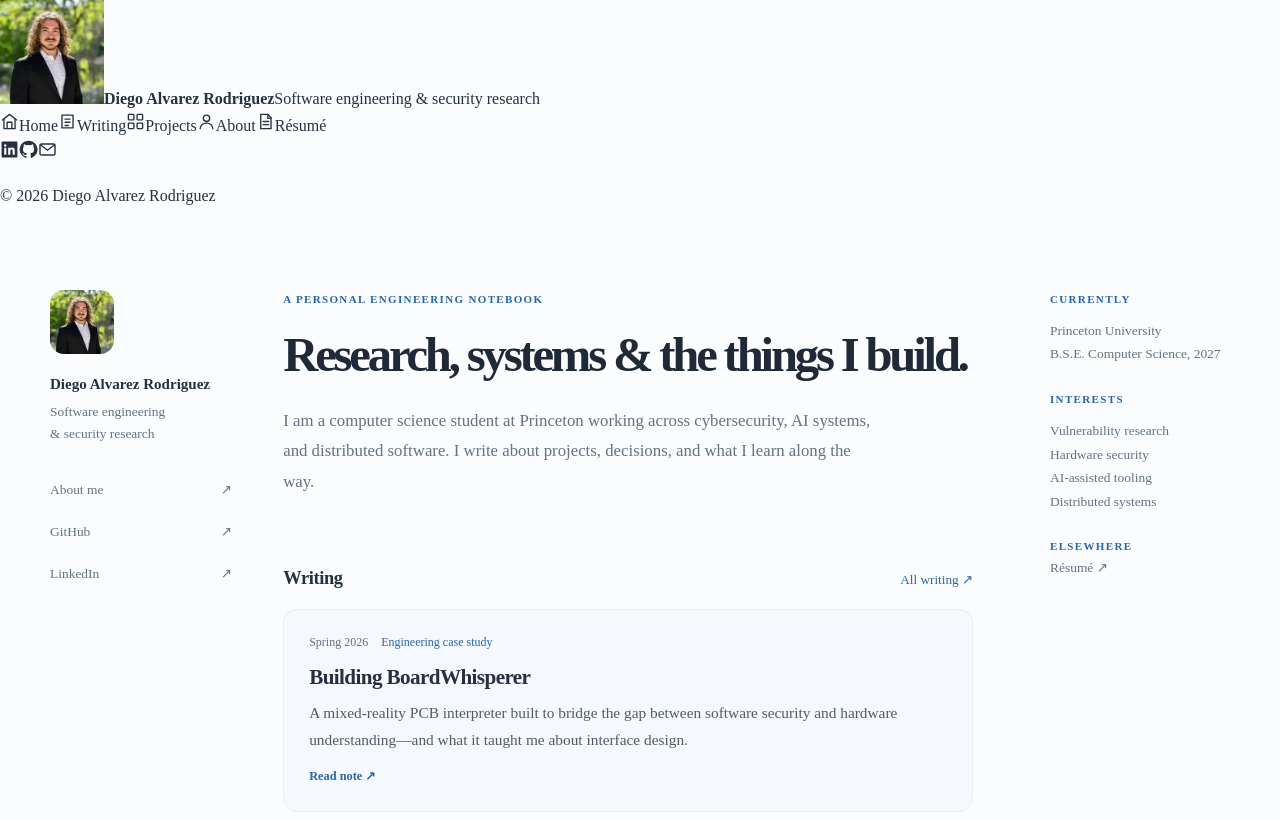
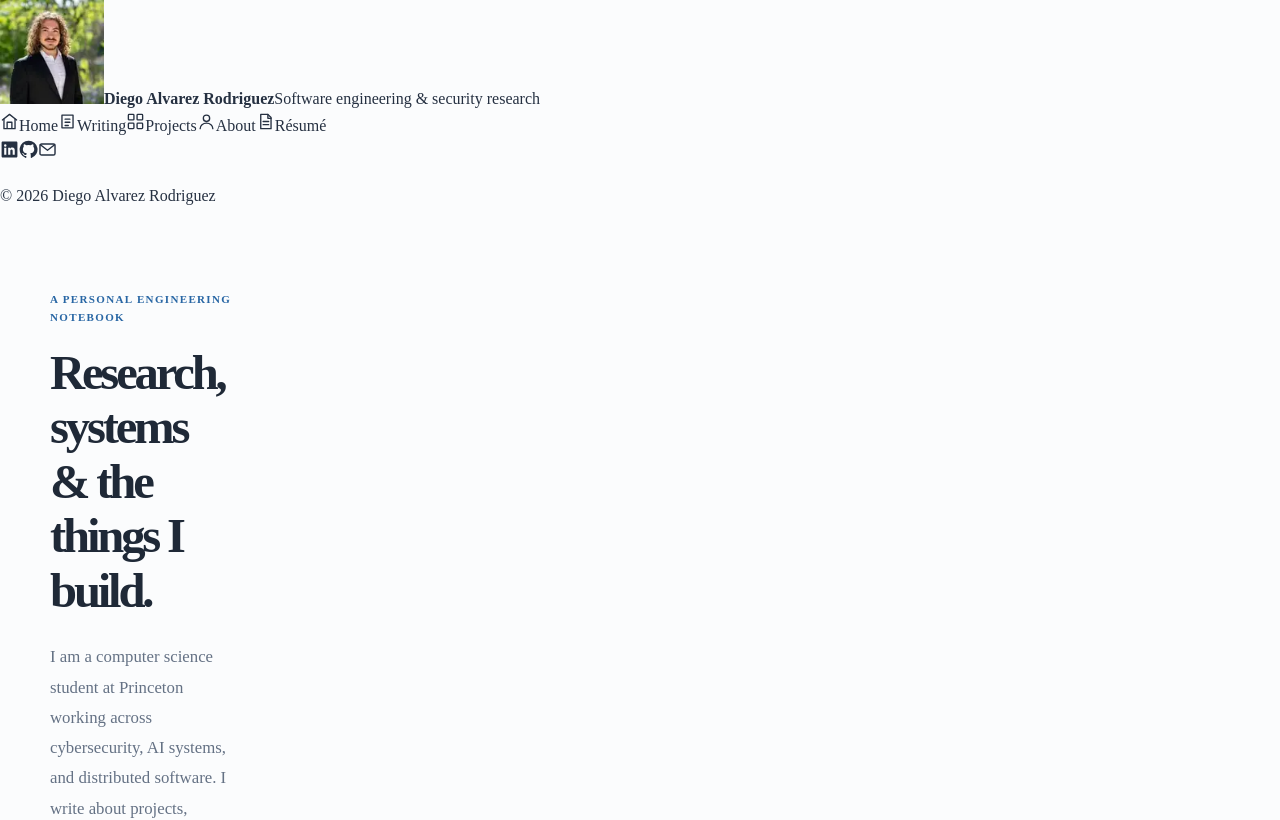
Before and after one commit to Ehssar/diego-alvarez-portfolio, a Next.js app: page / in a window 1280 px wide. Shown: the top 820 px of the page. Built offline with nearby package versions, Linux system fonts and the light colour scheme.

Commit message:
Remove duplicate profile rails from homepage and use shared site sidebar

```diff
--- a/app/page.tsx
+++ b/app/page.tsx
@@ -1,29 +1,13 @@
 import Link from "next/link";
-import Image from "next/image";
 import { SiteFooter } from "./components/SiteFooter";
 import { SiteHeader } from "./components/SiteHeader";
 import { projects, researchPosts } from "./content";
-
-const pagesBasePath = process.env.GITHUB_PAGES === "true" ? "/diego-alvarez-portfolio" : "";
 
 export default function Home() {
   return (
     <main>
       <SiteHeader />
       <div className="notebook-layout shell">
-        <aside className="notebook-rail" aria-label="Profile">
-          <div className="rail-profile">
-            <div className="rail-avatar"><Image src={`${pagesBasePath}/profile.webp`} alt="Portrait of Diego Alvarez Rodriguez" width={64} height={64} priority /></div>
-            <p className="rail-name">Diego Alvarez Rodriguez</p>
-            <p className="rail-subline">Software engineering<br />&amp; security research</p>
-          </div>
-          <div className="rail-links">
-            <Link href="/about">About me <span aria-hidden="true">↗</span></Link>
-            <a href="https://github.com/Ehssar" target="_blank" rel="noreferrer">GitHub <span aria-hidden="true">↗</span></a>
-            <a href="https://www.linkedin.com/in/dar-pu27/" target="_blank" rel="noreferrer">LinkedIn <span aria-hidden="true">↗</span></a>
-          </div>
-        </aside>
-
         <div className="notebook-main">
           <div className="notebook-intro">
             <p className="overline">A personal engineering notebook</p>
@@ -66,20 +50,6 @@ export default function Home() {
           </section>
         </div>
 
-        <aside className="notebook-side" aria-label="Background">
-          <div className="side-section">
-            <p className="side-heading">Currently</p>
-            <p>Princeton University<br />B.S.E. Computer Science, 2027</p>
-          </div>
-          <div className="side-section">
-            <p className="side-heading">Interests</p>
-            <p>Vulnerability research<br />Hardware security<br />AI-assisted tooling<br />Distributed systems</p>
-          </div>
-          <div className="side-section">
-            <p className="side-heading">Elsewhere</p>
-            <Link href="/resume">Résumé ↗</Link>
-          </div>
-        </aside>
       </div>
       <SiteFooter />
     </main>
```
